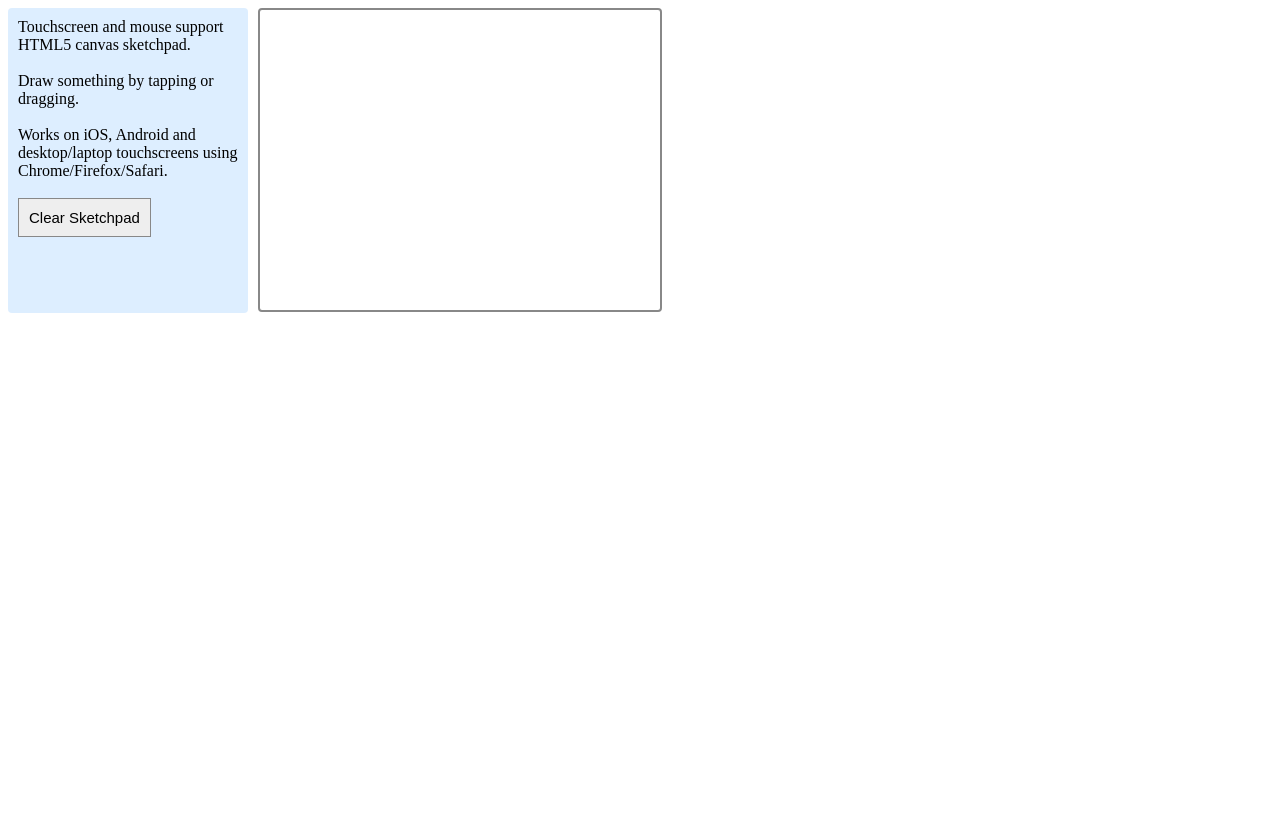
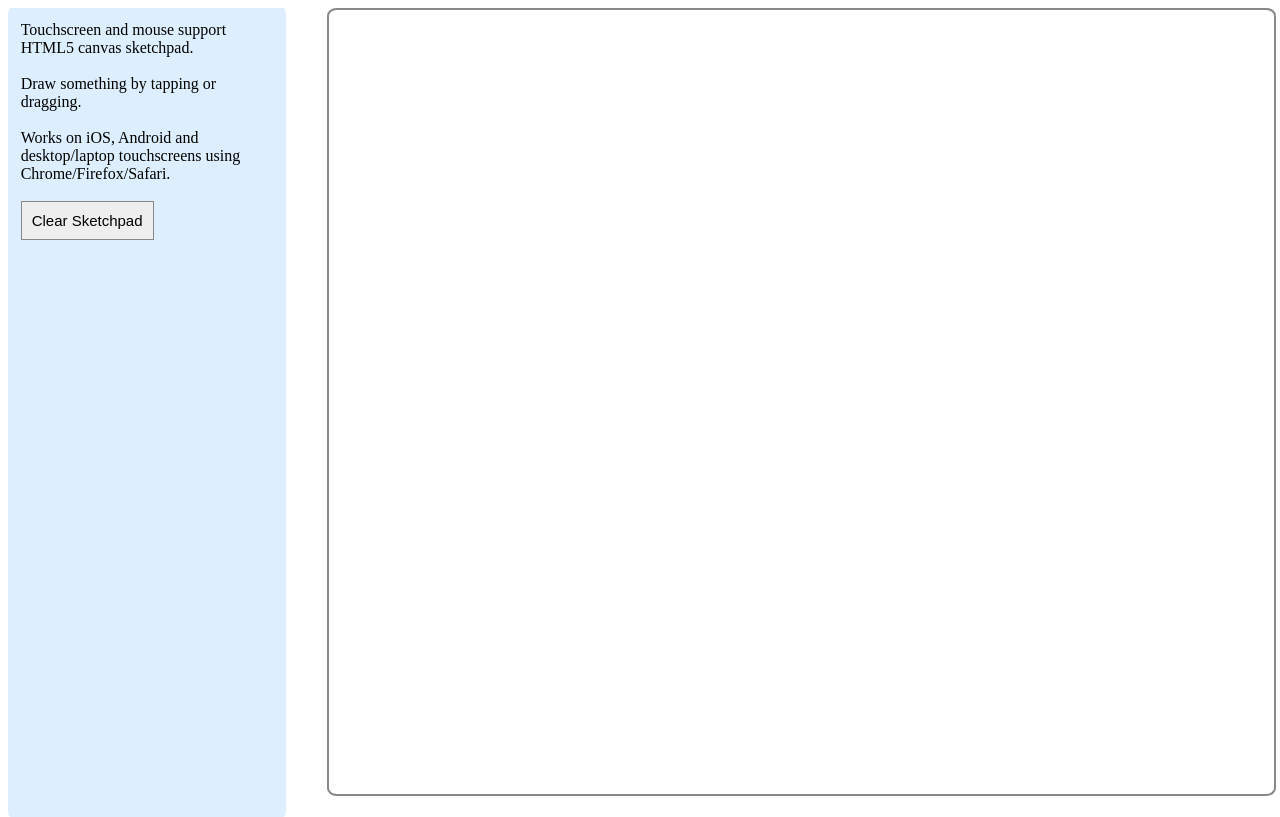
Before and after one commit to saurabsa/colorful-vision, an Electron app: page sketchpad-touch.html in a window 1280 px wide. Drawn offline with Linux system fonts and the light colour scheme.

Commit message:
Big canvas

```diff
--- a/main.js
+++ b/main.js
@@ -13,8 +13,9 @@ let mainWindow
 
 function createWindow() {
   // Create the browser window.
-  mainWindow = new BrowserWindow({ width: 800, height: 600 })
-
+  mainWindow = new BrowserWindow({ show: false });
+  mainWindow.maximize();
+  mainWindow.show();
   // and load the index.html of the app.
   mainWindow.loadURL(url.format({
     pathname: path.join(__dirname, 'sketchpad-touch.html'),
--- a/sketchpad-touch.html
+++ b/sketchpad-touch.html
@@ -8,7 +8,7 @@
     var canvas, ctx;
 
     // Variables to keep track of the mouse position and left-button status
-    var mouseX, mouseY, mouseDown = 0;
+    var mouseX, mouseY, mouseDown = 0, MOUSE_SIZE = 5;
 
     // Variables to keep track of the touch position
     var touchX, touchY;
@@ -37,7 +37,7 @@
     // Keep track of the mouse button being pressed and draw a dot at current location
     function sketchpad_mouseDown() {
       mouseDown = 1;
-      drawDot(ctx, mouseX, mouseY, 12);
+      drawDot(ctx, mouseX, mouseY, MOUSE_SIZE);
     }
 
     // Keep track of the mouse button being released
@@ -52,7 +52,7 @@
 
       // Draw a dot if the mouse button is currently being pressed
       if (mouseDown == 1) {
-        drawDot(ctx, mouseX, mouseY, 12);
+        drawDot(ctx, mouseX, mouseY, MOUSE_SIZE);
       }
     }
 
@@ -76,7 +76,7 @@
       // Update the touch co-ordinates
       getTouchPos();
 
-      drawDot(ctx, touchX, touchY, 12);
+      drawDot(ctx, touchX, touchY, MOUSE_SIZE);
 
       // Prevents an additional mousedown event being triggered
       event.preventDefault();
@@ -88,7 +88,7 @@
       getTouchPos(e);
 
       // During a touchmove event, unlike a mousemove event, we don't need to check if the touch is engaged, since there will always be contact with the screen by definition.
-      drawDot(ctx, touchX, touchY, 12);
+      drawDot(ctx, touchX, touchY, MOUSE_SIZE);
 
       // Prevent a scrolling action as a result of this touchmove triggering.
       event.preventDefault();
@@ -114,6 +114,9 @@
 
     // Set-up the canvas and add our event handlers after the page has loaded
     function init() {
+      // // resize the canvas to fill browser window dynamically
+      // window.addEventListener('resize', resizeCanvas, false);
+
       // Get the specific canvas element from the HTML document
       canvas = document.getElementById('sketchpad');
 
@@ -132,6 +135,16 @@
         canvas.addEventListener('touchstart', sketchpad_touchStart, false);
         canvas.addEventListener('touchmove', sketchpad_touchMove, false);
       }
+
+      resizeCanvas(canvas);
+    }
+
+    function resizeCanvas(canvas) {
+      console.log(`resizing...`);
+      canvas.width = window.innerWidth * 0.75;
+      canvas.height = window.innerHeight;
+      console.log(`${canvas.width}`);
+      console.log(`${canvas.height}`);
     }
   </script>
 
@@ -150,25 +163,25 @@
 
     .leftside {
       float: left;
-      width: 220px;
-      height: 285px;
+      width: 20%;
+      height: 100%;
       background-color: #def;
-      padding: 10px;
-      border-radius: 4px;
+      padding: 1%;
+      border-radius: 1%;
     }
 
     .rightside {
-      float: left;
-      margin-left: 10px;
+      float: right;
+      margin-left: 1%;
     }
 
     #sketchpad {
       float: left;
-      height: 300px;
-      width: 400px;
       border: 2px solid #888;
-      border-radius: 4px;
-      position: relative;
+      border-radius: 1%;
+      /* position: relative; */
+      height: 100%;
+      width: 100%;
       /* Necessary for correct mouse co-ords in Firefox */
     }
 
@@ -190,8 +203,8 @@
       <input type="submit" value="Clear Sketchpad" id="clearbutton" onclick="clearCanvas(canvas,ctx);">
     </div>
     <div class="rightside">
-      <canvas id="sketchpad" height="300" width="400">
-      </canvas>
+      <!-- <input type="submit" value="Clear Sketchpad" id="clearbutton" onclick="clearCanvas(canvas,ctx);"> -->
+      <canvas id="sketchpad"> </canvas>
     </div>
   </div>
 </body>
```
